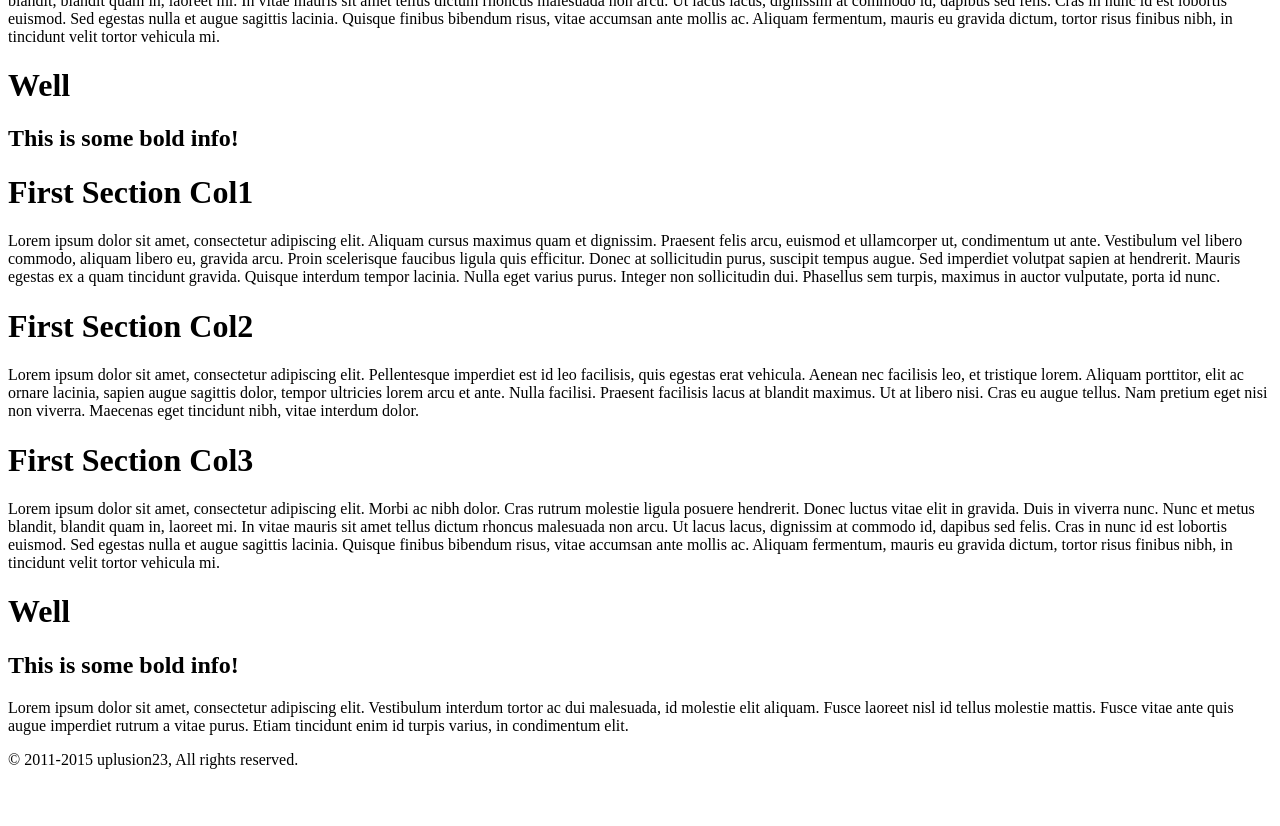
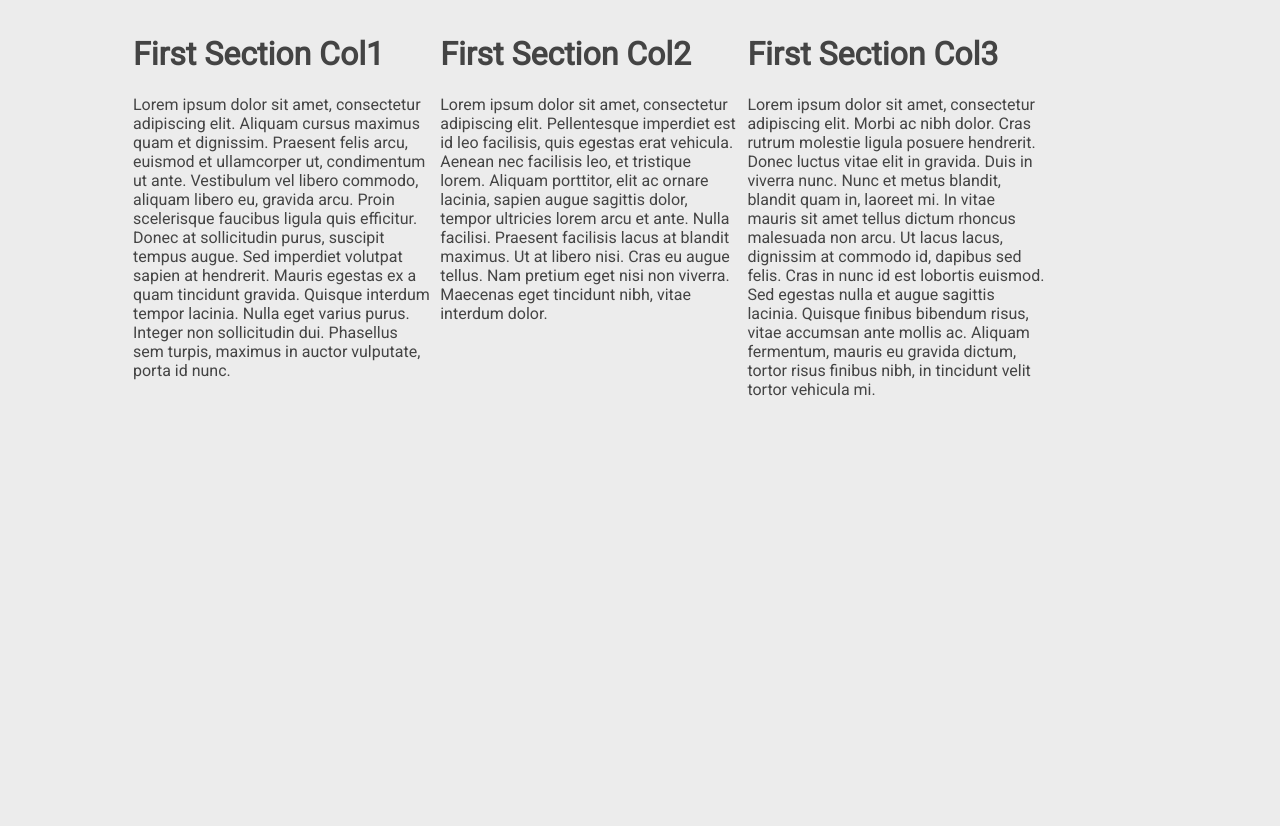
Before and after one commit to BluCloudEngineer/UWA-Git-Good-Presentation-2022, a Flask app: page / in a window 1280 px wide. Shown: the part 561-1387 px from the top of the page. Before the commit the page ends 1330 px from the top, so only its background shows below. Run offline with Flask 2, Linux system fonts and the light colour scheme; some libraries are stand-ins or nearby versions.

Commit message:
Added CSS to HTML

```diff
--- /dev/null
+++ b/static/css/index.css
@@ -0,0 +1,191 @@
+body {
+    background-color: #ECECEC;
+    color: #444444;
+    padding: 0;
+    margin: 0;
+    perspective: 1px;
+    transform-style: preserve-3d;
+    height: 100%;
+    overflow-x: hidden;
+    font-family: 'Roboto';
+  }
+  .left-underline {
+    display: inline-block;
+    vertical-align: middle;
+    -webkit-transform: translateZ(0);
+    transform: translateZ(0);
+    box-shadow: 0 0 1px rgba(0, 0, 0, 0);
+    -webkit-backface-visibility: hidden;
+    backface-visibility: hidden;
+    -moz-osx-font-smoothing: grayscale;
+    position: relative;
+    overflow: hidden;
+  }
+  .left-underline:before {
+    content: "";
+    position: absolute;
+    z-index: -1;
+    left: 0;
+    right: 100%;
+    bottom: 0;
+    background: #ECECEC;
+    height: 4px;
+    -webkit-transition-property: right;
+    transition-property: right;
+    -webkit-transition-duration: 0.15s;
+    transition-duration: 0.15s;
+    -webkit-transition-timing-function: ease-out;
+    transition-timing-function: ease-out;
+  }
+  .left-underline:hover:before, .left-underline:focus:before, .left-underline:active:before {
+    right: 0;
+  }
+  div.navbar {
+    position: fixed;
+    top: 0;
+    left: 0;
+    width: 100%;
+    background: #ee6e73;
+    -webkit-box-shadow: 0px 2px 6px 0px rgba(50, 50, 50, 0.75);
+    -moz-box-shadow:    0px 2px 6px 0px rgba(50, 50, 50, 0.75);
+    box-shadow:         0px 2px 6px 0px rgba(50, 50, 50, 0.75);
+    z-index: 9999999;
+  }
+  div.navbar > ul.navbar-container {
+    list-style-type: none;
+    margin: 0;
+    padding-left: 1em;
+    padding-right: 1em;
+    overflow: hidden;
+  }
+  div.navbar > ul > li.nav-item {
+    float: right;
+    background-color: rgba(0, 0, 0, 0.1);
+    transition: all 0.5s ease;
+  }
+  div.navbar > ul > li.active {
+    background-color: rgba(0, 0, 0, 0.18);
+  }
+  div.navbar > ul > li:hover {
+    background-color: rgba(0, 0, 0, 0.2);
+  }
+  a.nav-button {
+    font-family: 'Roboto';
+    text-decoration: none;
+    line-height: 60px;
+    padding-left: 20px;
+    padding-right: 20px;
+    color: rgba(228, 241, 254, 1);
+    transition: all 0.5s ease;
+  }
+  a.nav-button:hover {
+    text-decoration: none;
+  }
+  li.active > a.nav-button {
+    cursor: default;
+  }
+  .brand-logo {
+    float: left;
+    cursor: default;
+  }
+  .parallax {
+    height: 70vh;
+    overflow: hidden;
+    margin: 0;
+    padding: 0;
+  }
+  .parallax.p1 {
+    background: url(http://wallpapers.wallhaven.cc/wallpapers/full/wallhaven-70374.jpg) no-repeat fixed 50% 0;
+    background-size: cover;
+    color: #fff;
+  }
+  .parallax.p2 {
+    background: url(http://wallpapers.wallhaven.cc/wallpapers/full/wallhaven-126549.jpg) no-repeat fixed 50% 0;
+    background-size: cover;
+    color: #fff;
+  }
+  .parallax.p3 {
+    background: url(http://wallpapers.wallhaven.cc/wallpapers/full/wallhaven-95766.jpg) no-repeat fixed 70% 0;
+    background-size: cover;
+    color: #fff;
+  }
+  .parallax-text {
+    width: 24em;
+    position: fixed;
+    top: 20%;
+    left: 50%;
+    border: .5em solid #fff;
+    margin-left: -10%;
+    padding: 2em 0;
+    text-align: center;
+    z-index: 999;
+  }
+  .parallax > div.blur-image {
+    position: relative;
+    width: 100%;
+    height: 100%;
+  }
+  hgroup{
+    display: inline-block;
+    text-align: center;
+    position: relative;
+    top: 50%;
+    left: 50%;
+    transform: translateX(-50%) translateY(-50%);
+    color: #fff;
+    border: 5px solid #fff;
+    padding: .5em 3em;
+    background-color: rgba(0,0,0,.2);
+    z-index: 2;
+  }
+  .row {
+    width: 80%;
+    padding-left: 10%;
+    padding-right: 10%;
+    padding-top: 15px;
+    padding-bottom: 15px;
+    min-height: 150px;
+  }
+  .row:after {
+    content: "";
+    display: table;
+    clear: both;
+  }
+  .row > .col-3 {
+    width: 30%;
+    height: 100%;
+    box-sizing: border-box;
+    float: left;
+    padding-left: 5px;
+    padding-right: 5px;
+  }
+  footer {
+    width: 100%;
+    padding-top: 20px;
+    display: block;
+    background-color: #ee6e73;
+  }
+  .footer-copyright {
+    font-weight: 300;
+    overflow: hidden;
+    height: 50px;
+    line-height: 50px;
+    color: rgba(255, 255, 255, 0.8);
+    background-color: rgba(51, 51, 51, 0.08);
+  }
+  .container {
+    width: 85%;
+    padding: 0 1.5rem;
+    margin: 0 auto;
+    max-width: 1280px;
+  }
+  footer p {
+    border-left: 3px solid #ffcdd2;
+    padding-left: 15px;
+    text-indent: 20px;
+    color: #ececec;
+  }
+
+
+  /* Blank lines for ease and view */
+  /* */
--- a/templates/index.html
+++ b/templates/index.html
@@ -4,6 +4,7 @@
     <title>Example Web Application</title>
     <script
         src="https://cdnjs.cloudflare.com/ajax/libs/jquery-smooth-scroll/1.5.5/jquery.smooth-scroll.min.js"></script>
+    <link rel="stylesheet" href="{{ url_for('static', filename='css/index.css') }}">
 </head>
 
 <body>
```
